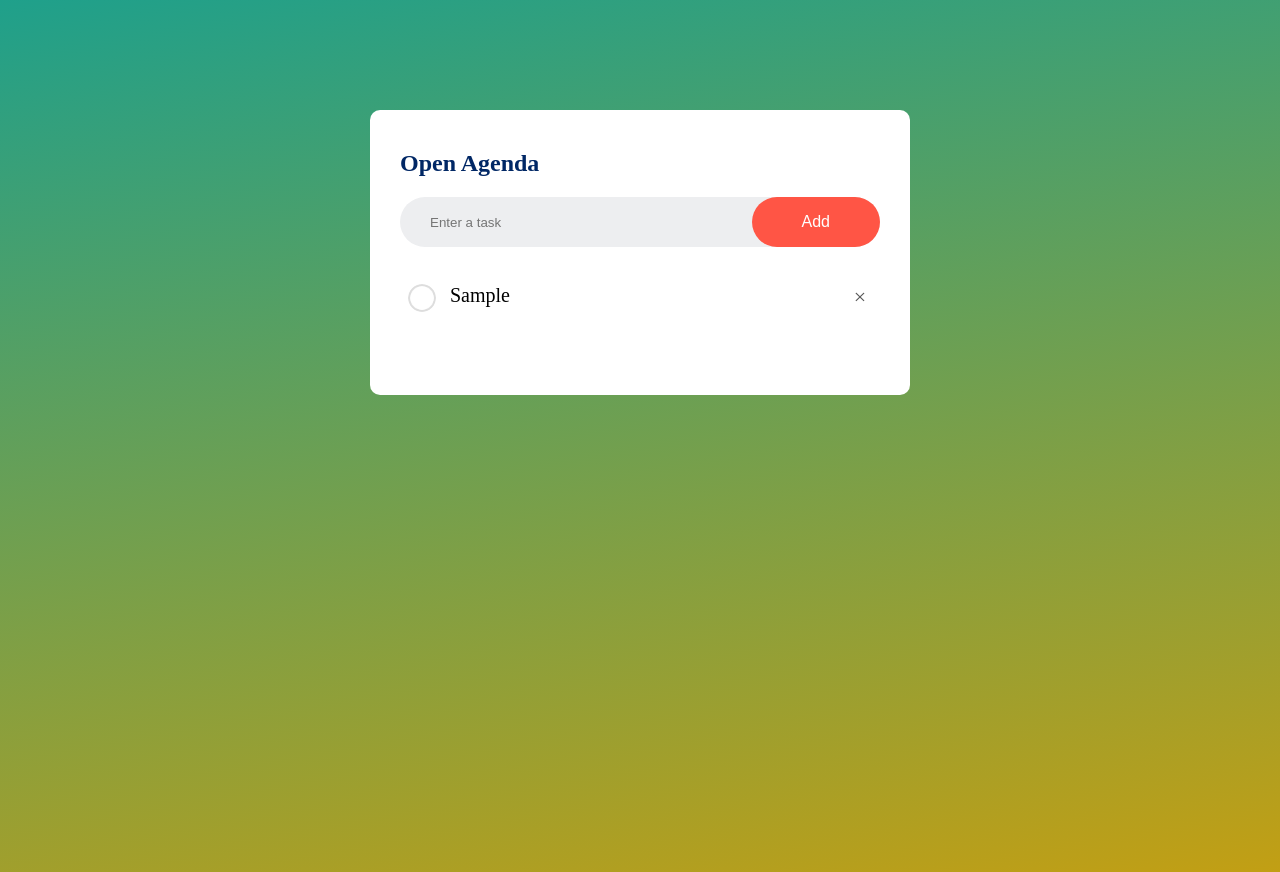
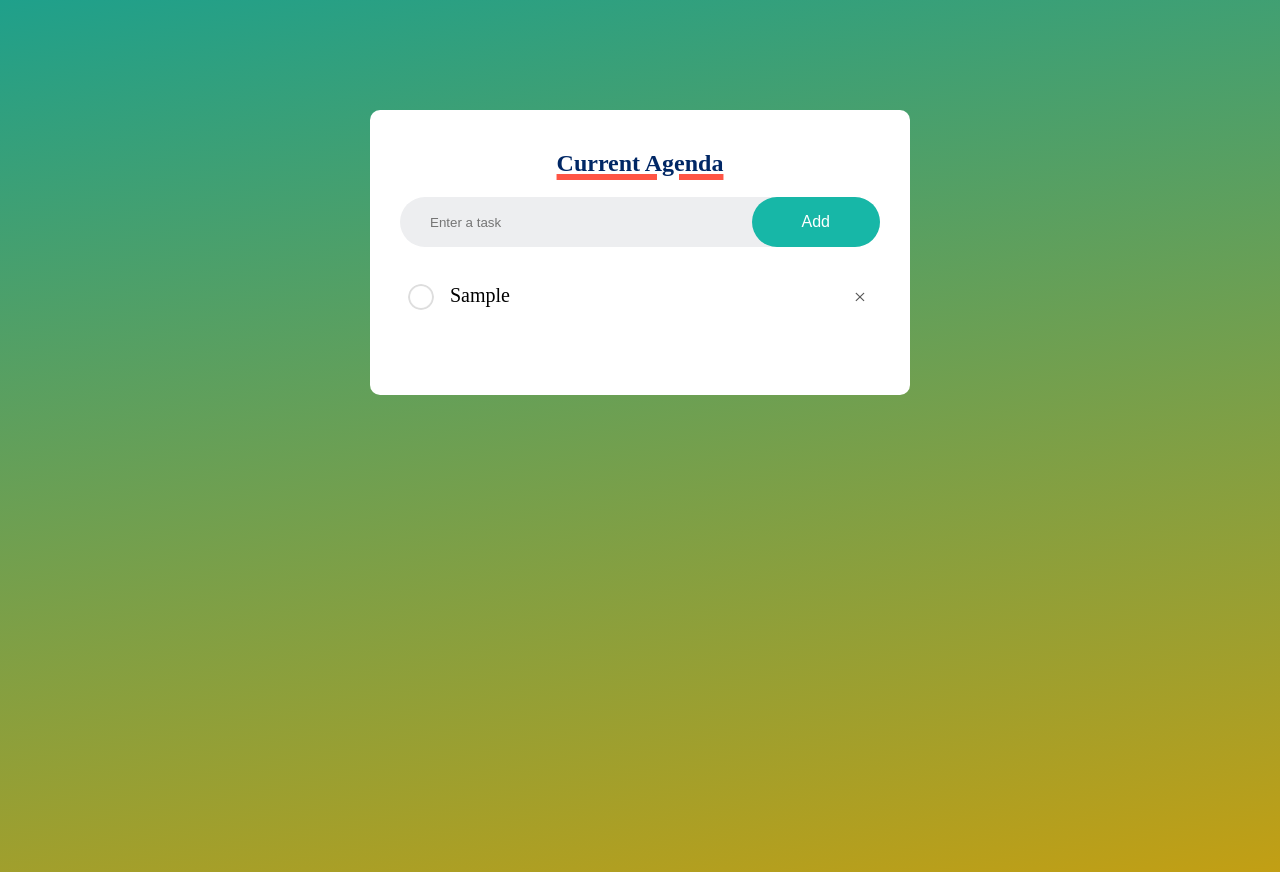
Before and after one commit to Yancy06/FSA_TO_DO, a plain HTML site: page index.html in a window 1280 px wide. Both pictures are taken after typing "Sample" into the empty fields and a click on the button "Add". Drawn offline with Linux system fonts and the light colour scheme.

Commit message:
Update btn color. Test h2 underline. Minimal change.

```diff
--- a/index.html
+++ b/index.html
@@ -7,13 +7,32 @@
 		<link rel="stylesheet" href="styles.css" />
 		<!-- SCRIPTS -->
 		<script src="script.js" defer></script>
+		<!-- !HTML -->
+		<!-- TODO: Clean up / Re-write -->
 
-		<title>To-Do</title>
+		<!-- !CSS -->
+		<!-- TODO: Change colors -->
+		<!-- TODO: Fonts -->
+		<!-- TODO: Effects -->
+		<!-- TODO: Text Decorations -->
+		<!-- TODO: Center H2 w/-in task container-->
+		<!-- TODO: Clean up / Re-write -->
+
+		<!-- !JS -->
+		<!-- TODO: Add effects?? -->
+		<!-- TODO: Replace browser Alert Box w/ application alert -->
+		<!-- !TODO: Animations?? -->
+		<!-- TODO: Clean up / Re-write -->
+
+		<!-- !BUGS -->
+		<!-- !TODO: NONE CURRENTLY -->
+
+		<title>Attributed Agenda</title>
 	</head>
 	<body>
 		<div class="container">
 			<div class="agenda">
-				<h2>Open Agenda</h2>
+				<h2>Current Agenda</h2>
 				<div class="row">
 					<input
 						type="text"
--- a/styles.css
+++ b/styles.css
@@ -22,8 +22,12 @@
 .agenda h2 {
 	color: #002765;
 	display: flex;
-	align-items: center;
+	/* align-items: center; */
+	justify-content: center;
 	margin-bottom: 20px;
+	text-decoration: underline;
+	text-decoration-color: #ff5545;
+	text-decoration-thickness: 6px;
 }
 
 .row {
@@ -49,7 +53,7 @@ button {
 	border: none;
 	outline: none;
 	padding: 16px 50px;
-	background: #ff5545;
+	background: #17b7a7;
 	color: #fff;
 	font-size: 16px;
 	cursor: pointer;
@@ -68,8 +72,8 @@ ul li {
 ul li::before {
 	content: "";
 	position: absolute;
-	height: 28px;
-	width: 28px;
+	height: 26px;
+	width: 26px;
 	border-radius: 50%;
 	background-image: url("images/unchecked.png");
 	background-size: cover;
```
